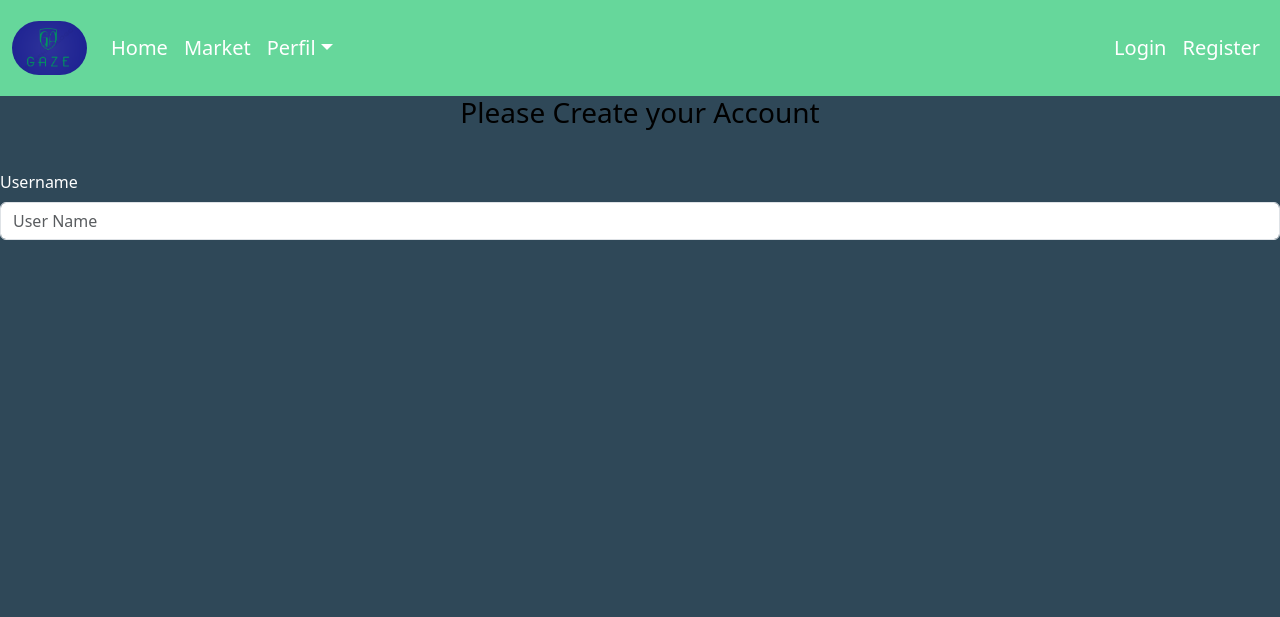
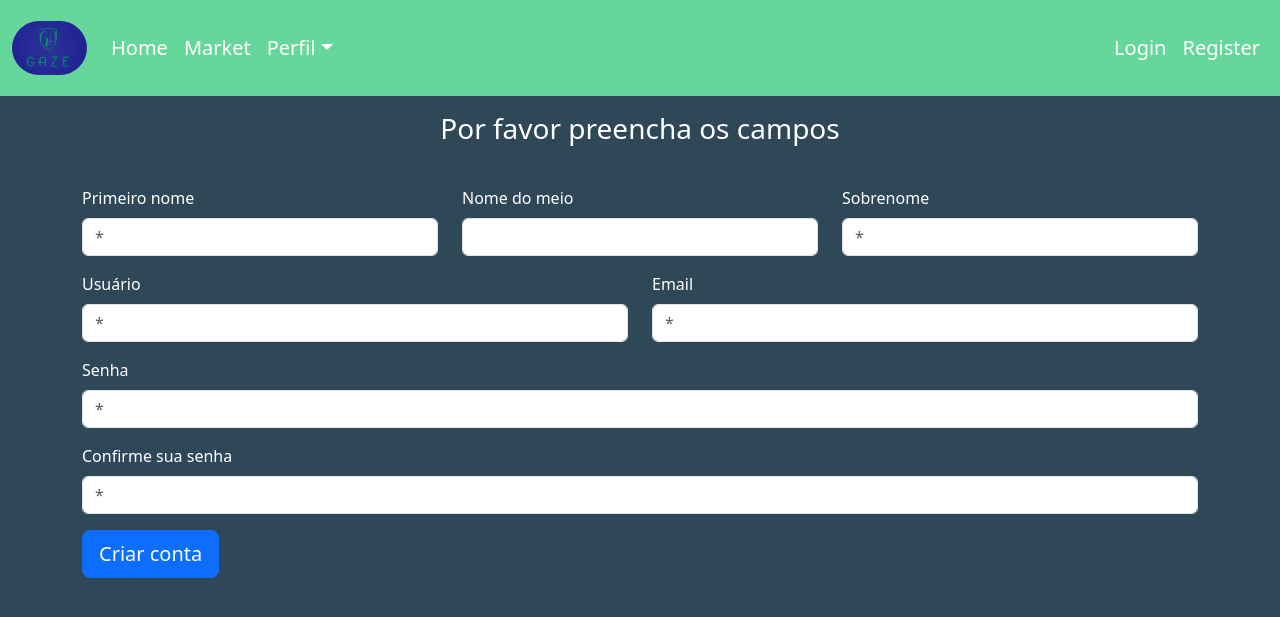
Before and after one commit to GaZ33/My_market_flask, a Flask app: page /register in a window 1280 px wide. Shown: the top 617 px of the page. Run offline with Flask 3, Linux system fonts and the light colour scheme.

Commit message:
Colocando as funções de verificações e queries no BD para verificar se há um username e/ou email existente. Coloquei para exibir mensagens de erros, mas ainda preciso alterar o css e html dos mesmos.

```diff
--- a/market/forms.py
+++ b/market/forms.py
@@ -1,11 +1,23 @@
 from flask_wtf import FlaskForm
 from wtforms  import StringField, PasswordField, SubmitField
 from wtforms.validators import Length, EqualTo, Email, DataRequired, ValidationError
+from market.models import User
 
 # Criando o forms para se registrar
 class RegisterForm(FlaskForm):
+
+    def validate_login(self, login_check):
+        login = User.query.filter_by(Login=login_check.data).first()
+        if login:
+            raise ValidationError("Já existe o usuário inserido! por favor tente um diferente")
+
+    def validate_email_address(self, email_check):
+        login = User.query.filter_by(Email=email_check.data).first()
+        if login:
+            raise ValidationError("Já existe o email inserido! por favor tente um diferente")
+
     # Utilizamos validators para criar algumas restrições e/ou checar o campo
-    login = StringField(label="Username", validators=[Length(min=4, max=15), DataRequired()])
+    login = StringField(label="Usuário", validators=[Length(min=4, max=15), DataRequired()])
     email_address = StringField(label="Email", validators=[Email(), DataRequired()])
     Fname = StringField(label="Primeiro nome", validators=[Length(min=3, max=15), DataRequired()])
     Mname = StringField(label="Nome do meio", validators=[Length(min=3, max=25)])
--- a/market/routes.py
+++ b/market/routes.py
@@ -1,6 +1,6 @@
-from market import app
-from flask import render_template
-from market.models import Item
+from market import app, db
+from flask import render_template, redirect, url_for, flash, request
+from market.models import Item, User
 from market.forms import RegisterForm
 
 @app.route('/')
@@ -14,7 +14,22 @@ def market_page():
     print(items)
     return render_template("market.html", items=items)
 
-@app.route('/register')
+@app.route('/register', methods=['GET', 'POST'])
 def register_page():
     form = RegisterForm()
+
+    if form.validate_on_submit():
+        user_creted = User(Login=form.login.data,
+                    Email=form.email_address.data,
+                    Password_hash=form.password1.data,
+                    FName=form.Fname.data,
+                    MName=form.Mname.data,
+                    LName=form.Lname.data)
+        db.session.add(user_creted)
+        db.session.commit()
+        return redirect(url_for("market_page"))
+    if form.errors != {}:
+        for err_msg in form.errors.values():
+            flash("Houve um erro ao criar a conta: {err_msg}", category="danger")
+
     return render_template('register.html', form = form)
--- a/market/static/style.css
+++ b/market/static/style.css
@@ -1,4 +1,4 @@
-nav{
+header{
     background-color: #66D79B;
 
 }
--- a/market/templates/base.html
+++ b/market/templates/base.html
@@ -14,7 +14,7 @@
     <link rel="stylesheet" href="../static/style.css">
   </head>
   <body>
-    <nav class="navbar navbar-expand-md navbar-dark pt-3 pb-3" aria-label="Fourth navbar example" id="nav-bar">
+    <header class="navbar navbar-expand-md navbar-dark pt-3 pb-3" aria-label="Fourth navbar example" id="nav-bar">
       <div class="container-fluid">
         <a class="navbar-brand fs-4" href="{{ url_for('home_page')}}"><img src="../static/img/logo.PNG" class="img-fluid" alt="Logo"></a>
         <button class="navbar-toggler" type="button" data-bs-toggle="collapse" data-bs-target="#navbarsExample04" aria-controls="navbarsExample04" aria-expanded="false" aria-label="Toggle navigation">
@@ -50,7 +50,29 @@
           </ul>
         </div>
       </div>
-    </nav>
+    </header>
+          <!-- Adicionando a exibição de erros -->
+          {% with messages = get_flashed_messages(with_categories=true) %}
+          <!-- Se houver algum erro -->
+            {%if messages %}
+            <!-- Iterando os erros -->
+              {% for category, message in messages %}
+                <div class="alert alert-{{ category }}">
+
+                  <button type="button" class="m1-2 mb-1 close" data-dismiss="alert" aria-label="Close">
+
+                    <!-- esses aria-hidden é responsável pelo o que o X deve fazer quando clicamos nele -->
+                    <!-- &times; é o botão X -->
+                    <span aria-hidden="true">&times;</span>
+
+                  </button>
+
+                  {{ message}}
+                </div>
+              {% endfor %}
+            {% endif %}
+
+          {% endwith %}
 
     {% block content %}
 
--- a/market/templates/register.html
+++ b/market/templates/register.html
@@ -5,15 +5,43 @@ Register Page
 {% endblock%}
 
 {% block content%}
-<h1 class="h3 mb-3 font-weight-normal text-center">
-    Please Create your Account
+<h1 class="h3 mt-3 mb-3 font-weight-normal text-center" style="color:white">
+    Por favor preencha os campos
 </h1>
 <br>
-<form class="form-register" style="color:white" method="POST">
+<form class="form-register container" style="color:white" method="POST">
     {{ form.hidden_tag() }}
-    {{ form.login.label(class="mb-2")}}
-    <!-- Esse statement irá aceitar o input do user, o argumento é só uma classe do boostrap -->
-    {{form.login(class="form-control mb-3", placeholder="User Name") }}
+    <div class="row">
+        <div class="col">
+            {{ form.Fname.label(class="mb-2")}}
+            {{form.Fname(class="form-control mb-3", placeholder="*") }}
+        </div>
+        <div class="col">
+            {{ form.Mname.label(class="mb-2")}}
+            {{form.Mname(class="form-control mb-3", placeholder=" ") }}
+        </div>
+        <div class="col">
+            {{ form.Lname.label(class="mb-2")}}
+            {{form.Lname(class="form-control mb-3", placeholder="*") }}
+        </div>
+      </div>
+    <div class="row">
+        <div class="col">
+            {{ form.login.label(class="mb-2")}}
+            {{form.login(class="form-control mb-3", placeholder="*") }}
+        </div>
+        <div class="col">
+            {{ form.email_address.label(class="mb-2")}}
+            {{form.email_address(class="form-control mb-3", placeholder="*") }}
+        </div>
+    </div>
+    {{form.password1.label(class="mb-2")}}
+    {{form.password1(class="form-control mb-3", placeholder="*") }}
+
+    {{form.password2.label(class="mb-2")}}
+    {{form.password2(class="form-control mb-3", placeholder="*") }}
+
+    {{ form.submit(class="btn btn-lg btn-block btn-primary") }}
 
 </form>
 
```
